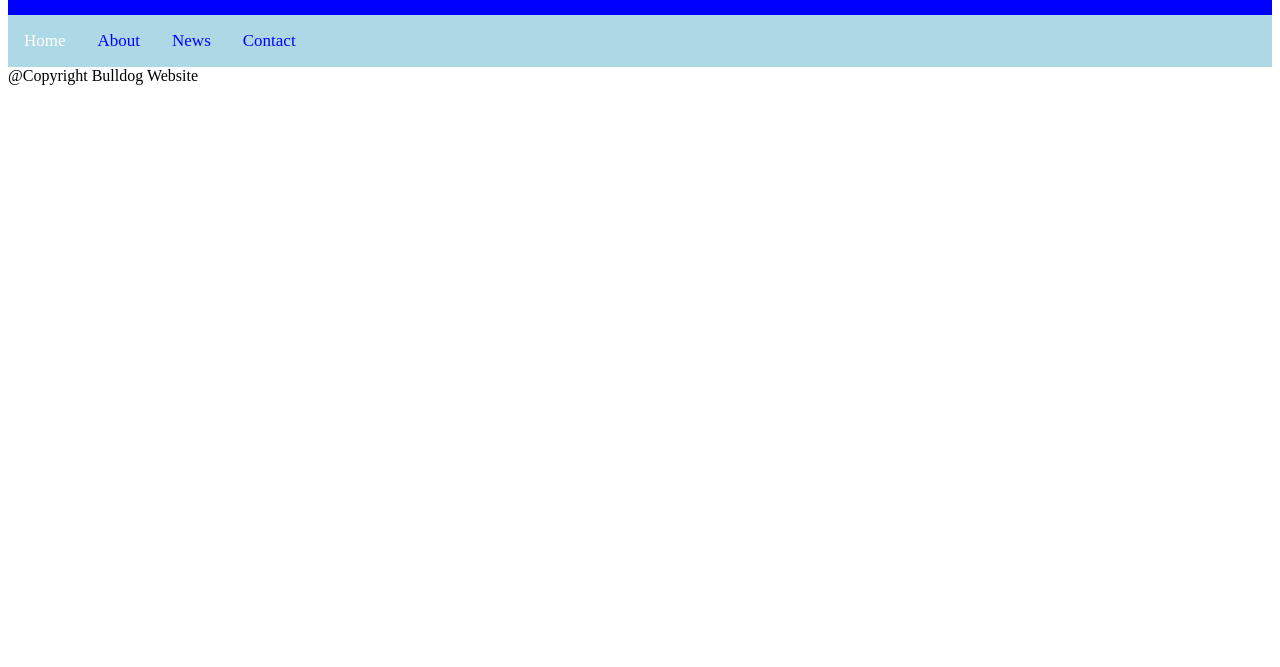
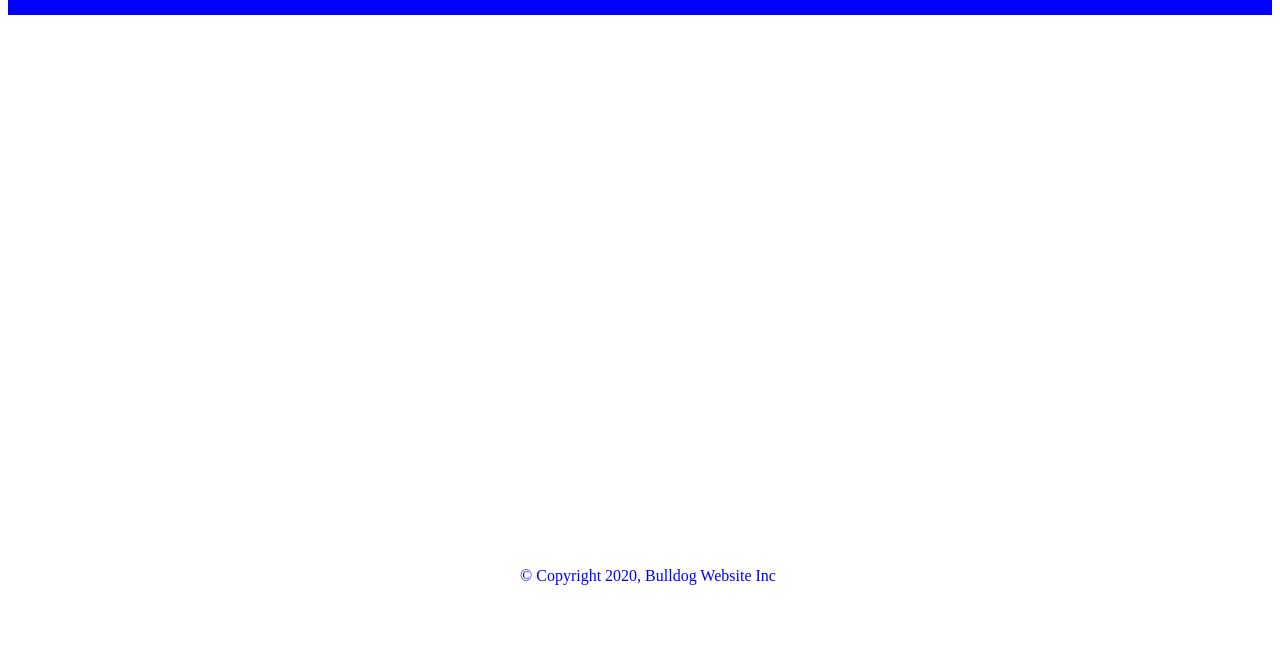
Before and after one commit to afikanzoro/Bulldog_Website, a plain HTML site: page index.html in a window 1280 px wide. Shown: the part 133-800 px from the top of the page. Drawn offline with Linux system fonts and the light colour scheme.

Commit message:
Made changes to CSS

```diff
--- a/css/main.css
+++ b/css/main.css
@@ -1,44 +1,61 @@
-
-
-#headerT{
+ #headerT{
 	background-color: #0000FF;
   padding: 30px;
   text-align: center;
   font-size: 35px;
   color: white;
-
 }
 
-.topnav {
-  background-color: #ADD8E6;
+/* Add a black background color to the top navigation */
+.topnav{
+  position: relative;
+  background-color: #333;
   overflow: hidden;
 }
 
-.topnav a {
-  float: left;
-  color: #0000FF;
+/* Style the links inside the navigation bar */
+.topnav a{
+  float: none;
+  color: #f2f2f2;
   text-align: center;
-  padding: 16px;
+  padding: 14px 16px;
   text-decoration: none;
   font-size: 17px;
 }
 
+/* Change the color of links on hoover */
 
-.topnav a:hover {
-  background-color: #ddd;
+.topnav a:hoover {
+  background-color: #DDD;
   color: black;
 }
 
+/* Add a color to the active current/current link */
 .topnav a.active {
-  background-color: #ADD8E6;
+  background-color: #4CAF50;
   color: white;
 }
 
-#footer {
-position: relative;
+/* Centering top navigation */
+.topnav-center a{
+  float: none;
+  position: absolute;
+  top: 50%;
+  left: 50%;
+  transform: translate(-50%, -50%);
+  }
+
+/* Initializing footer */
+footer{
+position: fixed;
+bottom: 0;
+width: 100%;
+}
+
+/*Defining footer as a class */
+.footer {
 color:#0000FF;
+height: 100px;
+margin: auto;
 text-align: center;
-padding: 14px;
-bottom: 0;
-
 }
--- a/index.html
+++ b/index.html
@@ -14,14 +14,20 @@
     </div>
 
 <div class="topnav">
-  <a class="active" href="index.html">Home</a>
-  <a href="About.html">About</a>
-  <a href="News.html">News</a>
-  <a href="Contact.html">Contact</a>
+<div class="topnav-center">
+  <a href="index.html" class="active">Home</a>
+  <a href="About.html" class="active">About</a>
+  <a href="News.html" class="active">News</a>
+  <a href="Contact.html" class="active">Contact</a>
 
 </div>
+  </div>
 
-<div class="footer">@Copyright Bulldog Website</div>
+<footer>
+<div class="footer">
+	&copy; Copyright 2020, Bulldog Website Inc
+</div>
+</footer>
 
 </body>
 </html>
```
